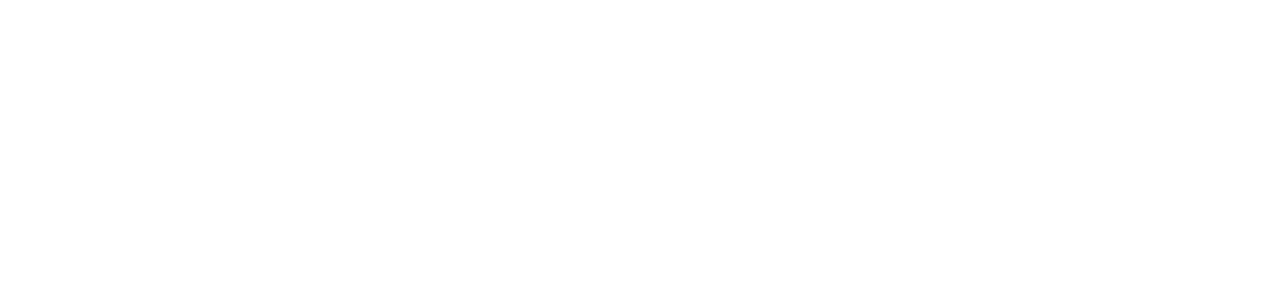
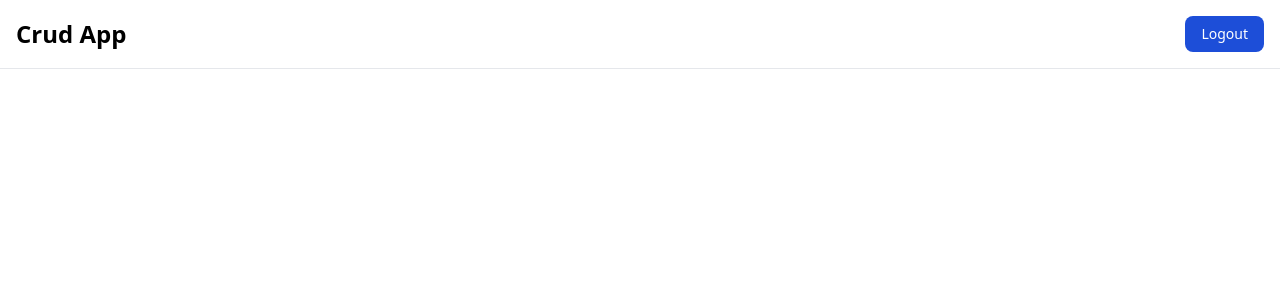
Before and after one commit to Abhilashajayan/crud-app-react-redux, a React (Vite) app in the folder client/: page /home in a window 1280 px wide. Before the commit this address had no page. Shown: the top 300 px of the page. Built offline with nearby package versions, Linux system fonts and the light colour scheme.

Commit message:
the home page row done

```diff
--- a/client/src/App.jsx
+++ b/client/src/App.jsx
@@ -2,7 +2,7 @@
 import Signin  from './pages/user/signin'
 import { Route, Routes } from "react-router-dom";
 import Signup from './pages/user/signup';
-
+import Home from './pages/user/home';
 
 const  App = () => {
   return (
@@ -10,6 +10,7 @@
     <Routes>
       <Route path='/login' element={< Signin />} />
       <Route path='/signup' element={<Signup />} />
+      <Route path='/home' element={<Home />} />
     </Routes>
 
     </>
--- a/client/src/components/Navbar.jsx
+++ b/client/src/components/Navbar.jsx
@@ -1 +1,20 @@
-x
+import React from 'react'
+
+const Navbar = () => {
+  return (
+    <>
+        <nav class="bg-white dark:bg-gray-900 fixed w-full z-20 top-0 left-0 border-b border-gray-200 dark:border-gray-600">
+            <div class="max-w-screen-xl flex flex-wrap items-center justify-between mx-auto p-4">
+                <a  class="flex items-center">
+                     <span class="self-center text-2xl font-semibold whitespace-nowrap dark:text-white">Crud App</span>
+                </a>
+            <div class="flex md:order-2">
+                 <button type="button" class="text-white bg-blue-700 hover:bg-blue-800 focus:ring-4 focus:outline-none focus:ring-blue-300 font-medium rounded-lg text-sm px-4 py-2 text-center mr-3 md:mr-0 dark:bg-blue-600 dark:hover:bg-blue-700 dark:focus:ring-blue-800">Logout</button>
+             </div>
+            </div>
+        </nav>
+    </>
+  )
+}
+
+export default Navbar
--- a/client/src/pages/user/home.jsx
+++ b/client/src/pages/user/home.jsx
@@ -0,0 +1,15 @@
+import React from 'react'
+import Navbar from '../../components/Navbar'
+
+
+const home = () => {
+  return (
+    <>
+       <Navbar />
+
+
+    </>
+  )
+}
+
+export default home
```
